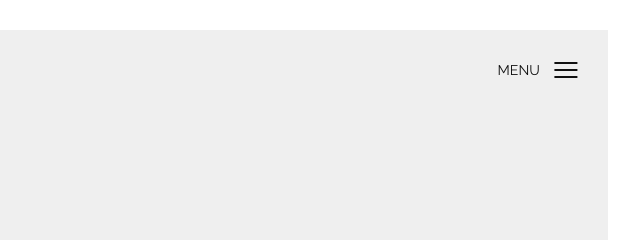
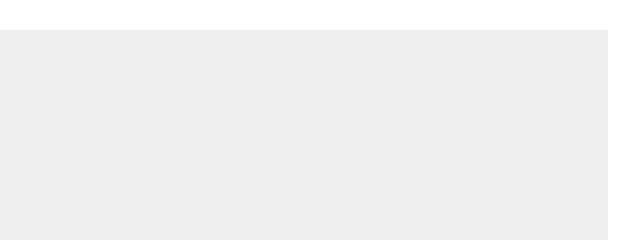
Before and after one commit to lynfromlasvegas/Valdez_TLE10, a plain HTML site: page index.html in a window 1280 px wide. Shown: the top 240 px of the page, 640-1280 px from the left. Drawn offline with Linux system fonts and the light colour scheme; files whose address does not match are found by name.

Commit message:
removed menu

```diff
--- a/index.html
+++ b/index.html
@@ -16,7 +16,7 @@
 </svg>
       <header>
         <div class="nav-toggle">
-          <p>Menu</p><span></span>
+
         </div>
         <ul class="nav">
           <li><a href="#about">About</a></li>
```
